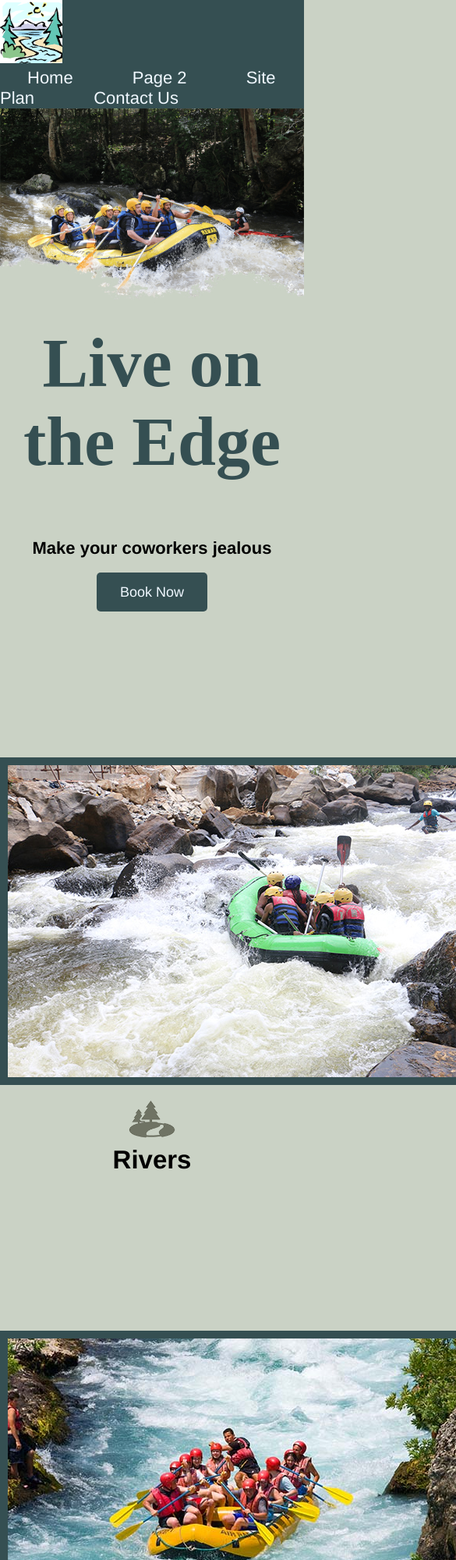
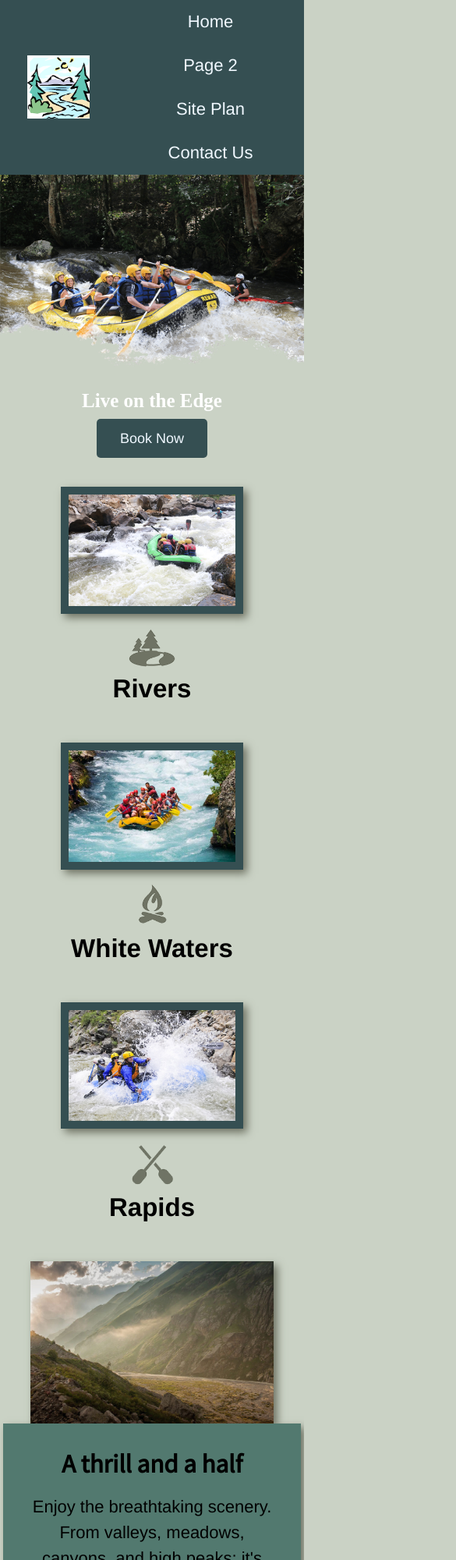
Before and after one commit to daviles82/wdd130, a plain HTML site: page wwr/index.html in a window 390 px wide. Shown: the top 2000 px of the page at 78% size, 585 px wide, since content can reach past the window. Drawn offline with Linux system fonts and the light colour scheme; a web font is replaced by a local one.

Commit message:
hompage finalized

```diff
--- a/wwr/index.html
+++ b/wwr/index.html
@@ -40,7 +40,7 @@
                 <img class="icon" src="images/river_icon.png" alt="river icon">
                 <h2>Rivers</h2>
             </section>
-            <section class="white_water-card">
+            <section class="camping-card">
                 <img class="card-img" src="images/rafting53_600.jpeg" alt="tent in mountains">
                 <img class="icon" src="images/fire_icon.png" alt="fire icon">
                 <h2>White Waters</h2>
@@ -51,25 +51,20 @@
                 <h2>Rapids</h2>
             </section>
             <div id="background"></div>
-            <img class="card-img" src="images/rapids.jpeg" alt="rafting boat">
-            <section class="thrill-card">
+            <img class="mountains" src="images/mountains.jpg" alt="rafting boat">
+            <section class="msg">
                 <h2>A thrill and a half</h2>
-                <p>Our purpose is to get you out and about and experience only our ancestors have experienced before. We
-                    are not talking about a 9-5 in a climate-controlled office, a place you can only survive with
-                    mosquito repellent. The white waters of America, or how we like to call it, rough waters. White
-                    water rafting has been around for years and not always safe, but with new technology comes improved
-                    safety and reliability with our inflatable boats. Yes, before it was real rafts with paddles or
-                    oars. Now with safety gear in this day in age it’s like nature’s rollercoaster, without the long
-                    lines and wait times of course. Experience what our ancestors experienced but without fear. Bring
-                    the family age ten and older, there is no better time to go out and explore what you never expected
-                    to explore before. Rough water rafting. </p>
+                <p> Enjoy the breathtaking scenery. From valleys, meadows, canyons,
+                    and high peaks; it's way more than just the rapids. It's a great
+                    way to get away from it all and relax amongst all the beauty of
+                    the great outdoors.</p>
                 <a class='join' href="rivers.html">Join Us</a>
             </section>
         </main>
         <footer>
-            <p>Wet Oar &copy; 2022 - David Aviles</p>
-            <p><a href="site-plan-rafting.html">Site Plan</a></p>
-            <p><a href="contactus.html">Contact Us</a></p>
+            <h3>Dry Oar &copy; 2022 - David Aviles</h3>
+            <h3><a href="site-plan-rafting.html">Site Plan</a></h3>
+            <h3><a href="contactus.html">Contact Us</a></h3>
             <div class="social">
                 <a href="https://facebook.com" target="_blank">
                     <img src="images/facebook.png" alt="fb icon">
--- a/wwr/styles/style.css
+++ b/wwr/styles/style.css
@@ -21,6 +21,7 @@ nav a {
 #hero-msg h1,
 #hero-msg h4 {
     text-align: center;
+    color: white;
 }
 
 .button-box {
@@ -45,6 +46,8 @@ body {
 
 header {
     background-color: #354f52;
+    display: grid;
+    grid-template-columns: 150px auto;
 }
 
 nav a:hover {
@@ -71,19 +74,26 @@ nav a:hover {
 
 #background {
     background-color: #2f3e46;
-    margin-bottom: 200px;
+    grid-column: 1/11;
+    grid-row: 4/9;
 }
 
 .msg {
     background-color: #52796f;
     line-height: 1.5em;
     padding: 35px;
+    grid-column: 6/10;
+    grid-row: 6/7;
+    box-shadow: 5px 5px 10px #6f7364;
 }
 
 footer {
     background-color: #52796f;
     padding: 25px 50px;
     margin-top: 200px;
+    display: flex;
+    justify-content: space-around;
+    align-items: center;
 }
 
 .home-title {
@@ -104,7 +114,7 @@ h4 {
 
 .msg p {
     color: black;
-    font-size: 8em;
+    font-size: 1em;
     padding-bottom: 15px;
 }
 
@@ -162,8 +172,134 @@ footer .social img {
 
 .card-img {
     border: 10px solid #354f52;
+    width: 100%;
 }
 
 main section img {
     box-sizing: border-box;
 }
+
+nav {
+    display: flex;
+    justify-content: space-around;
+}
+
+#logo_link {
+    padding-top: 5px;
+    justify-self: center;
+    align-self: center;
+}
+
+#hero {
+    display: grid;
+    grid-template-columns: 1fr 3fr 1fr;
+    margin-top: -100px;
+}
+
+#hero-box {
+    grid-column: 1/4;
+    grid-row: 1/3;
+    z-index: -1;
+}
+
+#hero-msg {
+    grid-column: 2/3;
+    grid-row: 1/2;
+    margin-top: 100px;
+}
+
+.home-grid {
+    display: grid;
+    grid-template-columns: repeat(10, 1fr);
+}
+
+.rivers-card {
+    grid-column: 2/4;
+    grid-row: 2/3;
+}
+
+.camping-card {
+    grid-column: 5/7;
+    grid-row: 2/3;
+}
+
+.rapids-card {
+    grid-column: 8/10;
+    grid-row: 2/3;
+}
+
+.mountains {
+    width: 100%;
+    grid-column: 2/7;
+    grid-row: 5/8;
+    box-shadow: 5px 5px 10px #6f7364;
+}
+
+
+.card-img {
+    transition: transform .5s;
+    box-shadow: 5px 5px 10px #6f7364;
+}
+
+.card-img:hover {
+    opacity: .6;
+    transform: scale(1.1);
+}
+
+@media screen and (max-width: 900px) {
+
+    #hero,
+    .home-grid {
+        display: block;
+        height: auto;
+    }
+
+    nav,
+    footer {
+        flex-direction: column;
+    }
+
+    nav a {
+        display: block;
+        padding: 15px;
+    }
+
+    #hero {
+        margin-top: 0;
+    }
+
+    #hero-msg {
+        margin-top: 0;
+    }
+
+    #hero-msg h4 {
+        display: none;
+    }
+
+    .home-title {
+        font-size: 25px;
+        color: #6f7364;
+    }
+
+    .rivers-card,
+    .camping-card,
+    .rapids-card {
+        margin: 50px auto;
+        width: 60%;
+    }
+
+    #background {
+        display: none;
+    }
+
+    .mountains,
+    .msg {
+        width: 80%;
+        display: block;
+        margin: 0 auto;
+    }
+
+    footer {
+        margin-top: 25px;
+    }
+}
```
Also changed, not shown: wwr/images/mountains.jpg (added).
